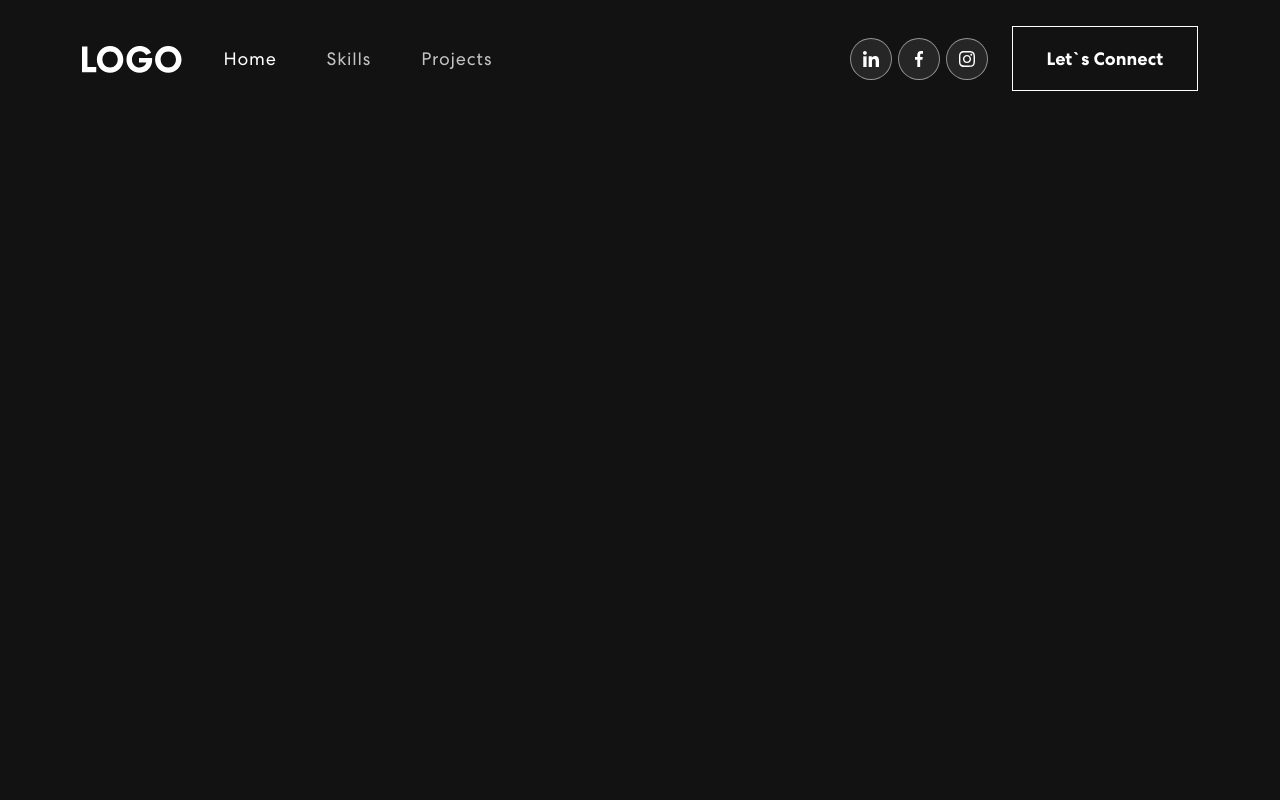
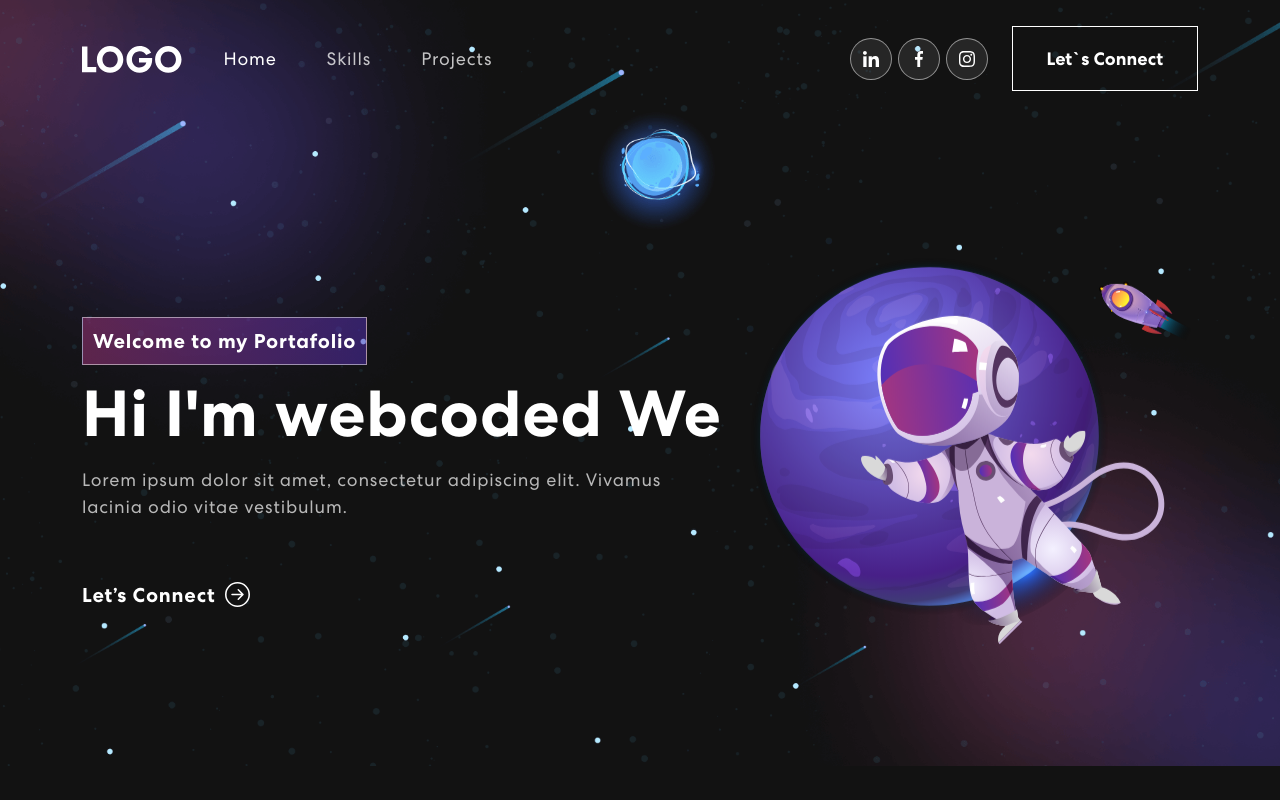
Before and after one commit to juancarlos19820603/portafolio-personal, a React (Create React App) app: page / in a window 1280 px wide. Built offline with nearby package versions, Linux system fonts and the light colour scheme.

Commit message:
feat(Banner): add Banner component with animated welcome message, background image, animated image, and "Let's Connect" button

```diff
--- a/package.json
+++ b/package.json
@@ -9,7 +9,9 @@
     "bootstrap": "^5.3.3",
     "react": "^18.3.1",
     "react-bootstrap": "^2.10.5",
+    "react-bootstrap-icons": "^1.11.4",
     "react-dom": "^18.3.1",
+    "react-lorem-ipsum": "^1.4.10",
     "react-scripts": "5.0.1",
     "web-vitals": "^2.1.4"
   },
--- a/src/components/Banner.js
+++ b/src/components/Banner.js
@@ -1,8 +1,77 @@
-export const Banner = () =>{
+// Importing necessary hooks and components from React and React Bootstrap
+import { useState, useEffect } from "react"; // Importing useState and useEffect hooks for managing state and side effects
+import { Container, Row, Col } from "react-bootstrap"; // Importing layout components from React Bootstrap for responsive design
+import { ArrowRightCircle } from "react-bootstrap-icons"; // Importing an icon component for use in the button
+import headerImg from "../assets/img/header-img.svg"; // Importing an image to be used in the component
+
+// Declaring a functional component named Banner
+export const Banner = () => {
+    // State to keep track of the current index of the text loop
+    const [loopNum, setLoopNum] = useState(0);
+    // State to track whether the text is being deleted
+    const [isDeleting, setIsDeleting] = useState(false);
+    // Array of strings to rotate through
+    const toRotate = ["Web Developer", "Web Designer", "UI|UX Designer"];
+    // State to hold the currently displayed text
+    const [text, setText] = useState('');
+    // State to control the speed of text update (delta)
+    const [delta, setDelta] = useState(300 - Math.random() * 1000);
+    // Constant to define the period for which each text is displayed
+    const period = 2000;
+
+    // useEffect hook to manage side effects related to the text update
+    useEffect(() => {
+        // Setting up an interval to call the tick function at the defined delta
+        let ticker = setInterval(() => {
+            tick();
+        }, delta);
+        // Cleanup function to clear the interval when the component unmounts or text changes
+        return () => { clearInterval(ticker); };
+    }, [text]); // Dependency array to rerun effect when text changes
+
+    // Function to update the text
+    const tick = () => {
+        // Calculate the current index in the toRotate array
+        let i = loopNum % toRotate.length;
+        // Get the full text to be displayed based on the current index
+        let fullText = toRotate[i];
+        // Determine the updated text based on whether it is deleting or adding characters
+        let updatedText = isDeleting ? fullText.substring(0, text.length - 1) : fullText.substring(0, text.length + 1);
+        // Update the text state with the new text
+        setText(updatedText);
+
+        // Adjust the delta for typing speed based on whether text is being deleted
+        if (isDeleting) {
+            setDelta(prevDelta => prevDelta / 2); // Speed up deletion
+        }
+        // Check if the full text has been displayed
+        if (!isDeleting && updatedText === fullText) {
+            setIsDeleting(true); // Start deleting
+            setDelta(period); // Set delta to the defined period
+        } else if (isDeleting && updatedText === '') {
+            // Reset when deletion is complete
+            setIsDeleting(false); // Stop deleting
+            setLoopNum(loopNum + 1); // Move to the next string in the rotation
+            setDelta(500); // Reset delta for typing speed
+        }
+    };
+
+    // JSX to render the Banner component
     return (
-        <section>
-
-
+        <section className="banner" id="home">
+            <Container>
+                <Row className="align-items-center">
+                    <Col xs={12} md={6} xl={7}>
+                        <span className="tagline">Welcome to my Portafolio</span> {/* Tagline text */}
+                        <h1>{'Hi I\'m webcoded '}<span className="wrap">{text}</span></h1> {/* Main heading with dynamic text */}
+                        <p>Lorem ipsum dolor sit amet, consectetur adipiscing elit. Vivamus lacinia odio vitae vestibulum.</p> {/* Placeholder paragraph */}
+                        <button onClick={() => console.log('connect')}>Let’s Connect<ArrowRightCircle size={25} /></button> {/* Button with icon for connection */}
+                    </Col>
+                    <Col xs={12} md={6} xl={5}>
+                        <img src={headerImg} alt="Header Img" /> {/* Image displayed on the right side */}
+                    </Col>
+                </Row>
+            </Container>
         </section>
-    )
-}
+    );
+};
```
Also changed, not shown: 1 other file (tests, documents, lock files or other folders).
